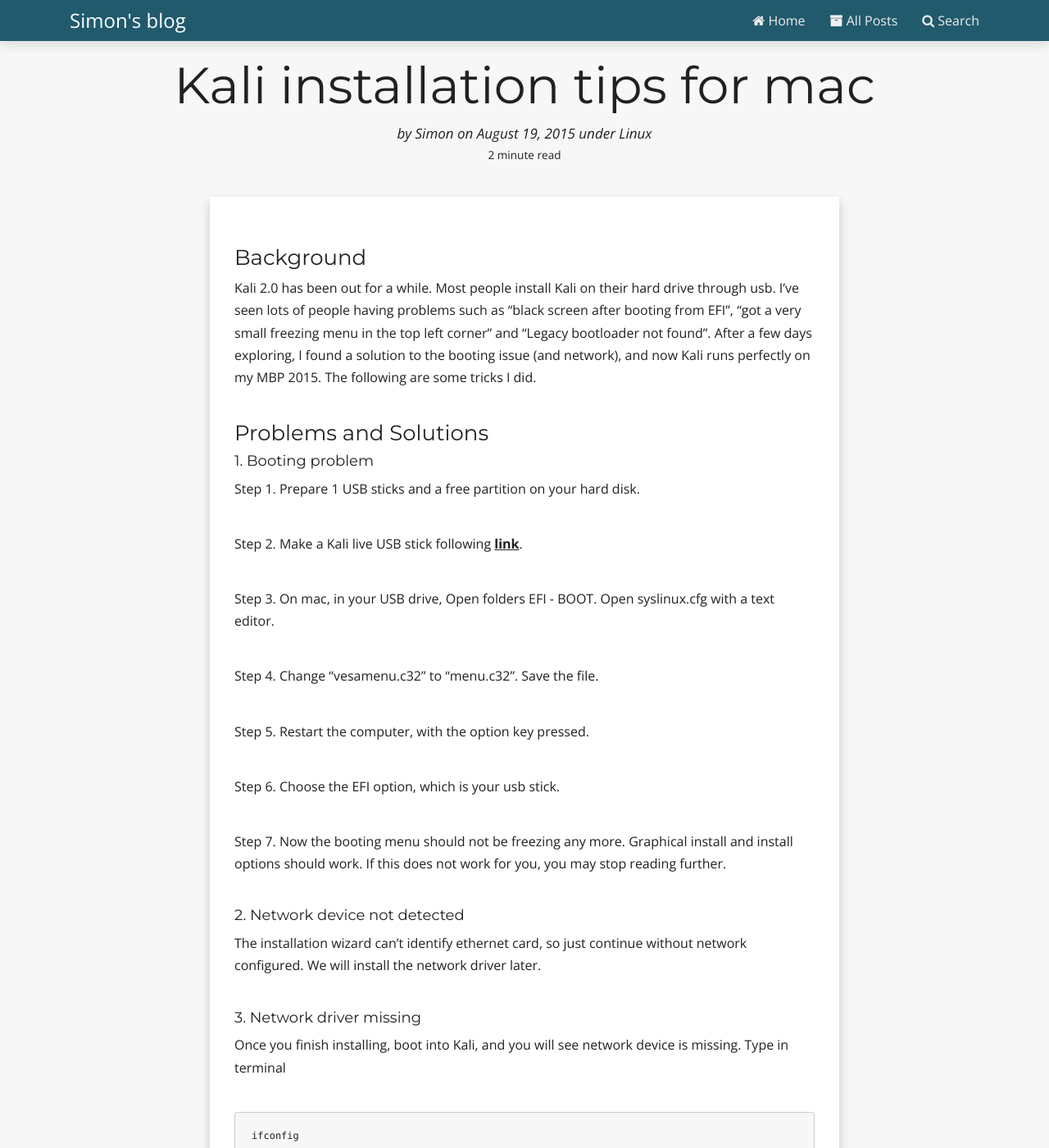
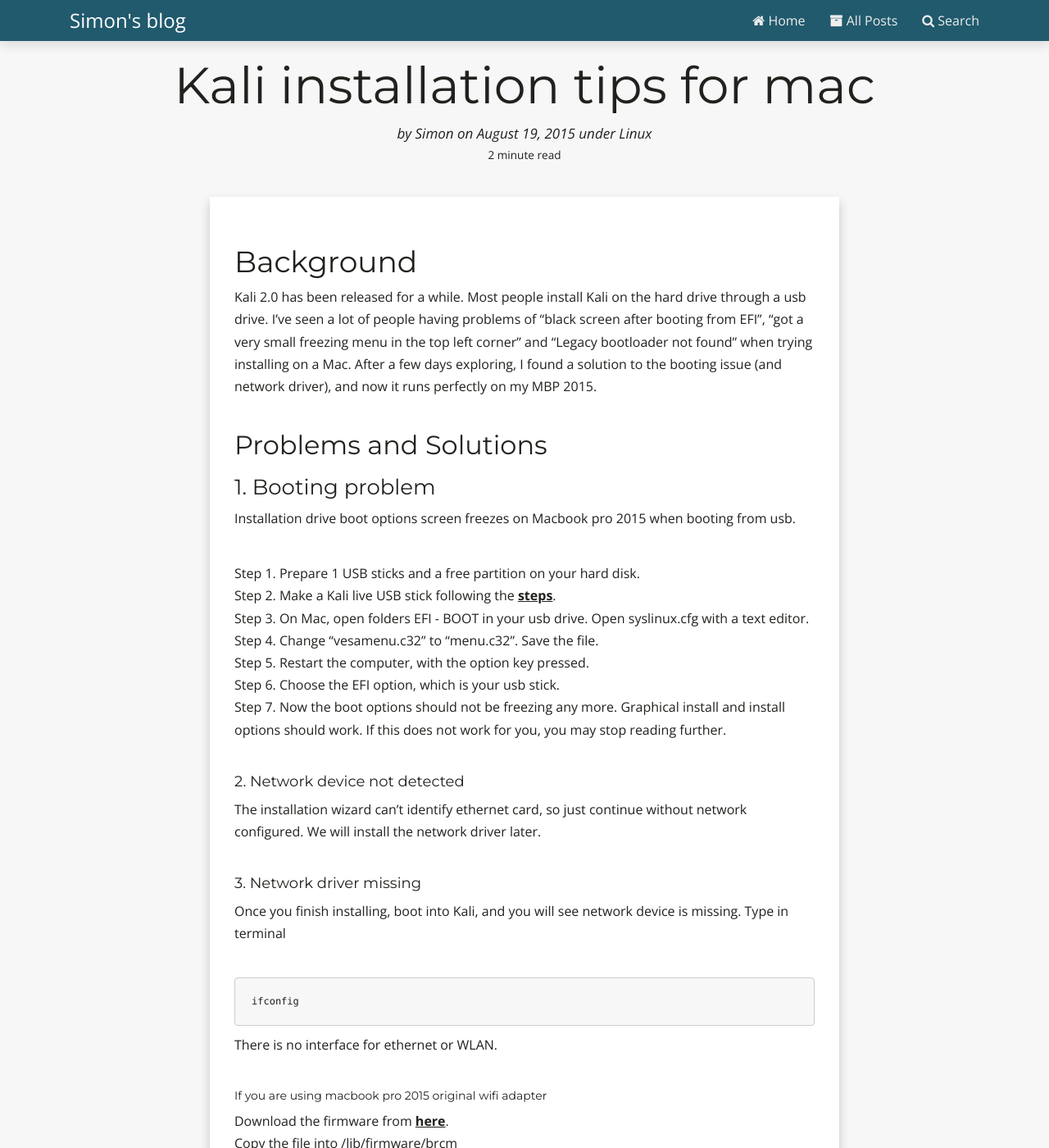
Before and after one commit to yzh503/yzh503.github.io, a Jekyll site: the page built from _posts/2015-08-19-Kali-installation-tips-for-MBP-2015.markdown, in a window 1280 px wide and 1400 px high. Shown: the whole window at 82% size. Built offline with Jekyll 4.4.1, drawn with Linux system fonts in a browser that asks for light colours; nearby versions of some CDN libraries; comment, search, counter and statistics services are not loaded; some of the changed text lies outside the part shown.

Commit message:
Fixed grammer errors

```diff
--- a/_posts/2015-08-19-Kali-installation-tips-for-MBP-2015.markdown
+++ b/_posts/2015-08-19-Kali-installation-tips-for-MBP-2015.markdown
@@ -3,52 +3,43 @@ layout: post
 title: Kali installation tips for mac
 date: 2015-08-19
 author: Simon
-summary: Summarize all solutions
+summary: The problems of "unable to boot from USB"
 categories: Linux
 tags:
  - Kali
  - Installation
 ---
 
-### Background
-Kali 2.0 has been out for a while. Most people install Kali on their hard drive through usb. I've seen lots of people having problems such as "black screen after booting from EFI", "got a very small freezing menu in the top left corner" and "Legacy bootloader not found". After a few days exploring, I found a solution to the booting issue (and network), and now Kali runs perfectly on my MBP 2015. The following are some tricks I did.
+# Background
+Kali 2.0 has been released for a while. Most people install Kali on the hard drive through a usb drive. I've seen a lot of people having problems of "black screen after booting from EFI", "got a very small freezing menu in the top left corner" and "Legacy bootloader not found" when trying installing on a Mac. After a few days exploring, I found a solution to the booting issue (and network driver), and now it runs perfectly on my MBP 2015.
 
-### Problems and Solutions
+## Problems and Solutions
 
 
-#### 1. Booting problem
+### 1. Booting problem
+Installation drive boot options screen freezes on Macbook pro 2015 when booting from usb.
 
-Step 1. Prepare 1 USB sticks and a free partition on your hard disk.
-
-Step 2. Make a Kali live USB stick following [**link**](http://docs.kali.org/downloading/kali-linux-live-usb-install).
-
-Step 3. On mac, in your USB drive, Open folders EFI - BOOT. Open syslinux.cfg with a text editor.
-
-Step 4. Change "vesamenu.c32" to "menu.c32". Save the file.
-
-Step 5. Restart the computer, with the option key pressed.
-
-Step 6. Choose the EFI option, which is your usb stick.
-
-Step 7. Now the booting menu should not be freezing any more. Graphical install and install options should work. If this does not work for you, you may stop reading further.
-
+Step 1. Prepare 1 USB sticks and a free partition on your hard disk.\\
+Step 2. Make a Kali live USB stick following the [**steps**](http://docs.kali.org/downloading/kali-linux-live-usb-install).\\
+Step 3. On Mac, open folders EFI - BOOT in your usb drive. Open syslinux.cfg with a text editor.\\
+Step 4. Change "vesamenu.c32" to "menu.c32". Save the file.\\
+Step 5. Restart the computer, with the option key pressed.\\
+Step 6. Choose the EFI option, which is your usb stick.\\
+Step 7. Now the boot options should not be freezing any more. Graphical install and install options should work. If this does not work for you, you may stop reading further.
 
 #### 2. Network device not detected
-
 The installation wizard can't identify ethernet card, so just continue without network configured. We will install the network driver later.
 
 
 #### 3. Network driver missing
-
 Once you finish installing, boot into Kali, and you will see network device is missing. Type in terminal
 {% highlight shell %}
 ifconfig
 {% endhighlight %}
-There is no interface for ethernet or Wlan.
+There is no interface for ethernet or WLAN.
 
-##### If you are using macbook pro 2015
-
-download the firmware from [**here**](https://git.kernel.org/cgit/linux/kernel/git/firmware/linux-firmware.git/plain/brcm/brcmfmac43602-pcie.bin).
+##### If you are using macbook pro 2015 original wifi adapter
+Download the firmware from [**here**](https://git.kernel.org/cgit/linux/kernel/git/firmware/linux-firmware.git/plain/brcm/brcmfmac43602-pcie.bin).
 Copy the file into /lib/firmware/brcm
 {% highlight shell %}
 root@kali:~# cp /folder/file /lib/firmware/brcm
@@ -68,7 +59,7 @@ Reboot and WiFi should work. This may not work on Thunderbolt-Ethernet wired net
 {% highlight shell %}
 lspci
 {% endhighlight %}
-Use this command, find the network controller or ethernet controller model and google it. Try downloading linux wireless/ethernet firmware and put it into the corresponding folder in /lib/firmware/
+lspci is a tool that prints the information about PCI buses and devices in the system. Using this command, find the network controller or ethernet controller model. Try downloading the linux wireless/ethernet firmware that matches the network controller model and put it into the corresponding folder in `/lib/firmware/`
 
 
 #### 4. Cannot boot into OSX
--- a/_posts/2017-05-02-useful-nix-commands.markdown
+++ b/_posts/2017-05-02-useful-nix-commands.markdown
@@ -3,7 +3,7 @@ layout: post
 title: Useful Bash Commands/Programs
 date: 2017-05-02
 author: Simon
-summary: Getting familiar with CLI
+summary: Get familiar with CLI
 categories: cli
 tags:
  - Bash
```
Also changed, not shown: _posts/2015-08-20-sql-injection-web-for-pentester-II.markdown (+9 -11 lines), _posts/2015-08-21-authentication-timing-attack.markdown (+9 -9 lines).
